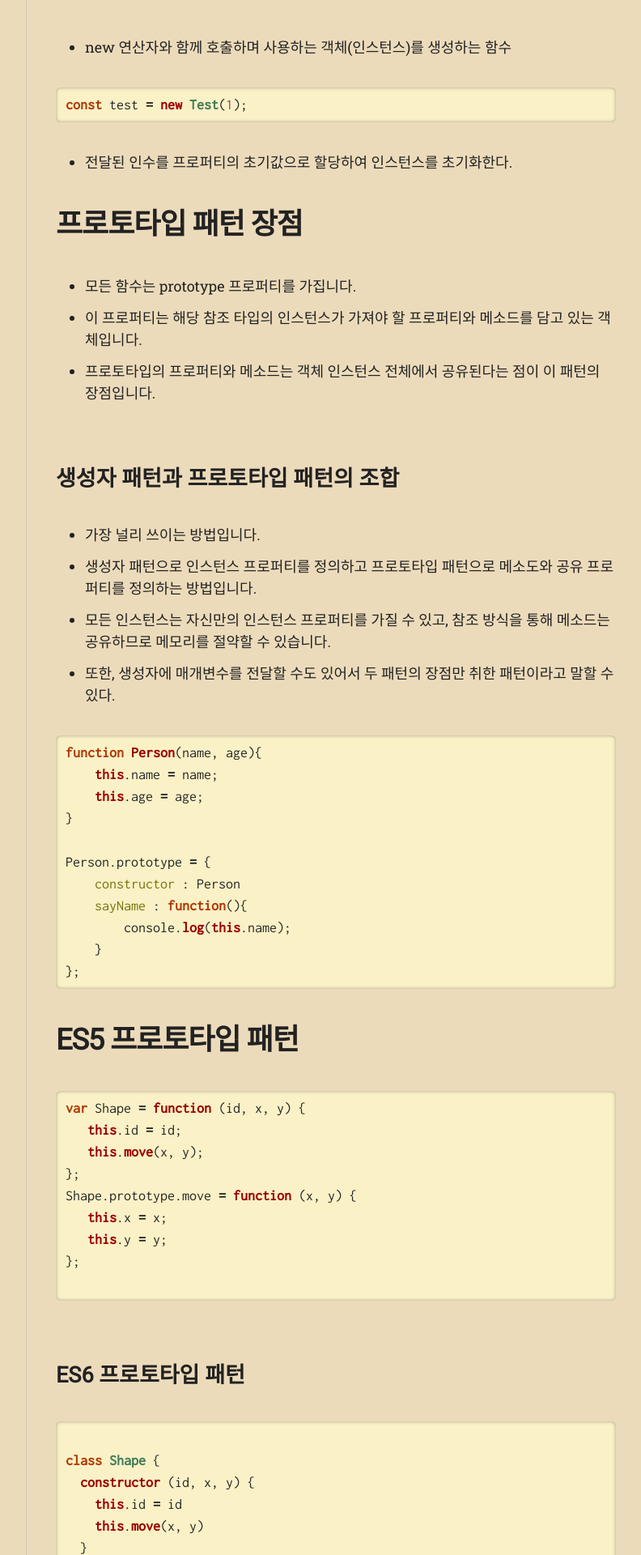
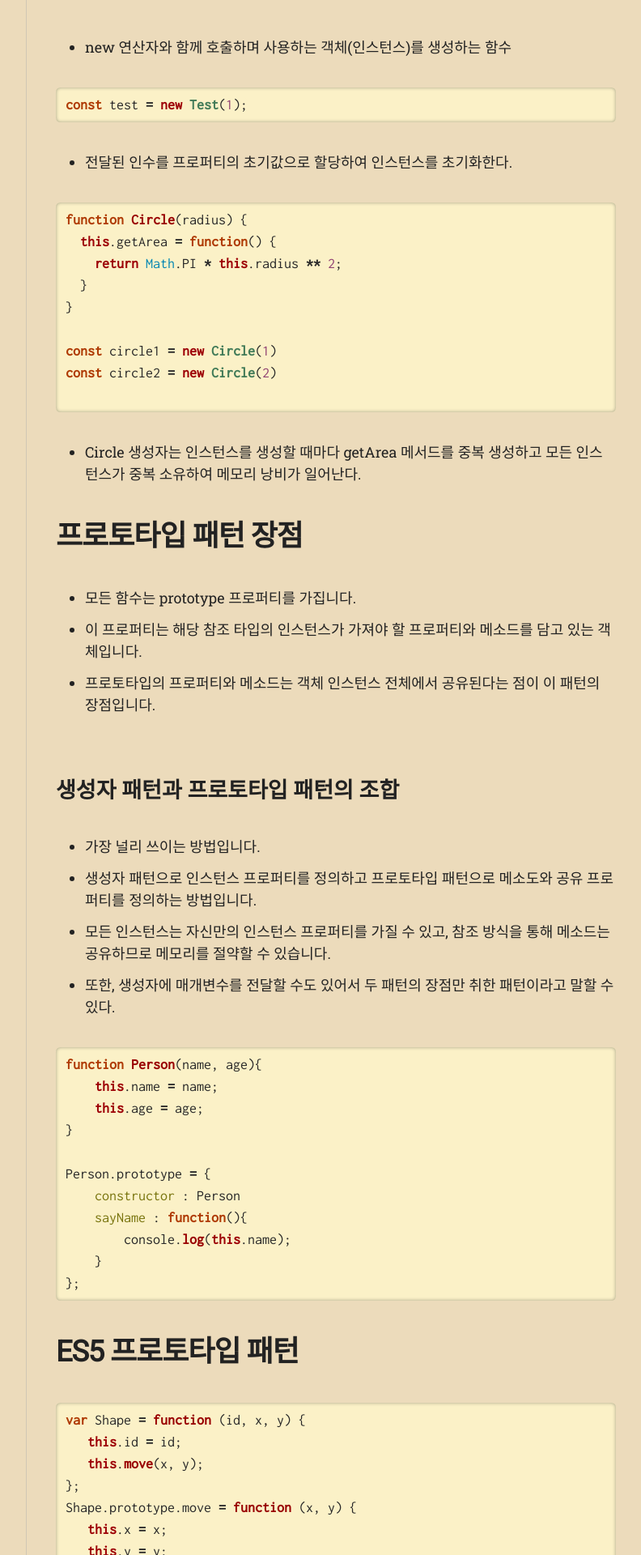
Before and after one commit to ha-jae-geun/jaegeunha94.github.io, a Jekyll site: the page built from _posts/2021-07-26-Pattern.md, in a window 1280 px wide. Shown: the part 416-2336 px from the top of the page at 81% size, without its empty margins (357-1149 px from the left). Built offline with Jekyll 4.4.1, drawn with Linux system fonts in a browser that asks for light colours; nearby versions of some CDN libraries; some web fonts are replaced.

Commit message:
Update 2021-07-26-Pattern.md

````diff
--- a/_posts/2021-07-26-Pattern.md
+++ b/_posts/2021-07-26-Pattern.md
@@ -16,6 +16,22 @@ const test = new Test(1);
 ```
 
 * 전달된 인수를 프로퍼티의 초기값으로 할당하여 인스턴스를 초기화한다.
+
+```javascript
+function Circle(radius) {
+  this.getArea = function() {
+    return Math.PI * this.radius ** 2;
+  }
+}
+
+const circle1 = new Circle(1)
+const circle2 = new Circle(2)
+
+```
+
+* Circle 생성자는 인스턴스를 생성할 때마다 getArea 메서드를 중복 생성하고 모든 인스턴스가 중복 소유하여 메모리 낭비가 일어난다.
+
+
 
 # 프로토타입 패턴 장점
 * 모든 함수는 prototype 프로퍼티를 가집니다.
````
